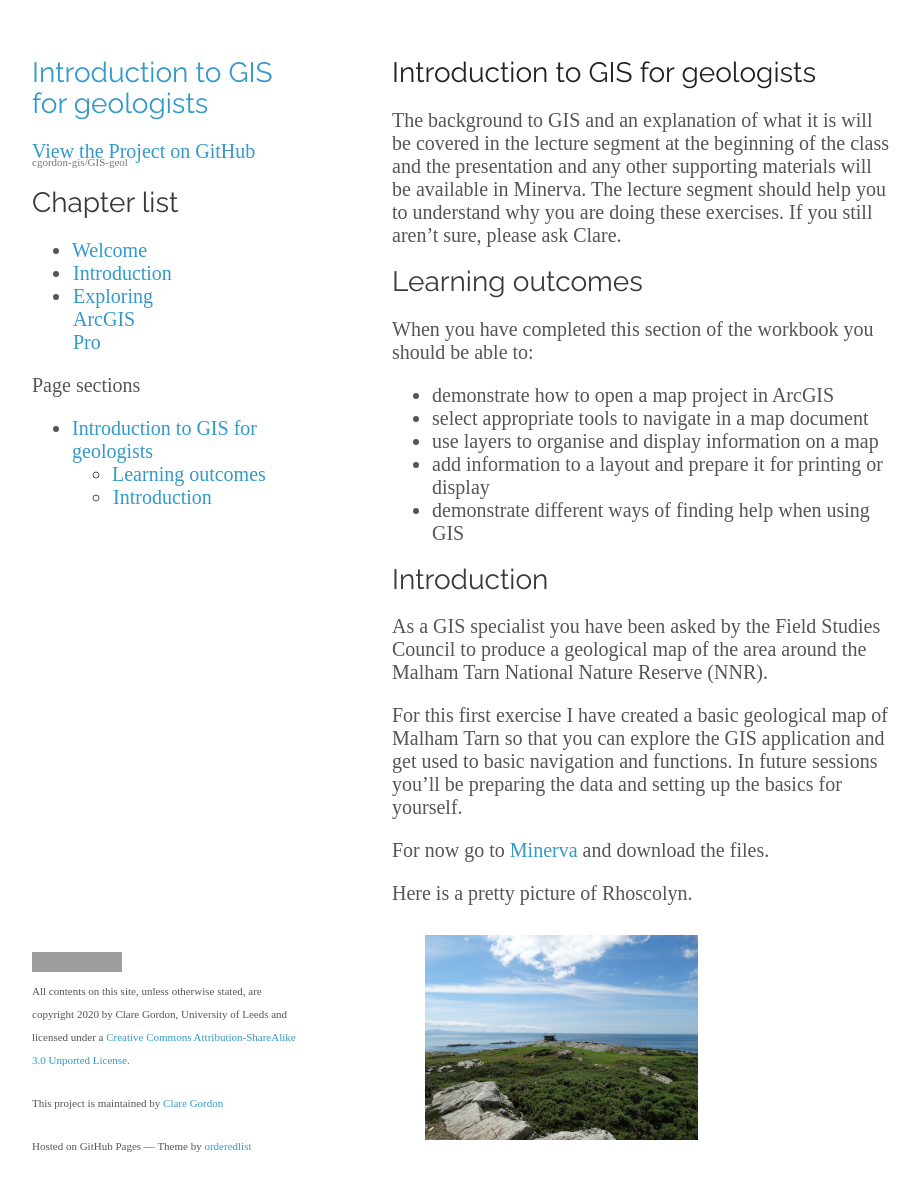
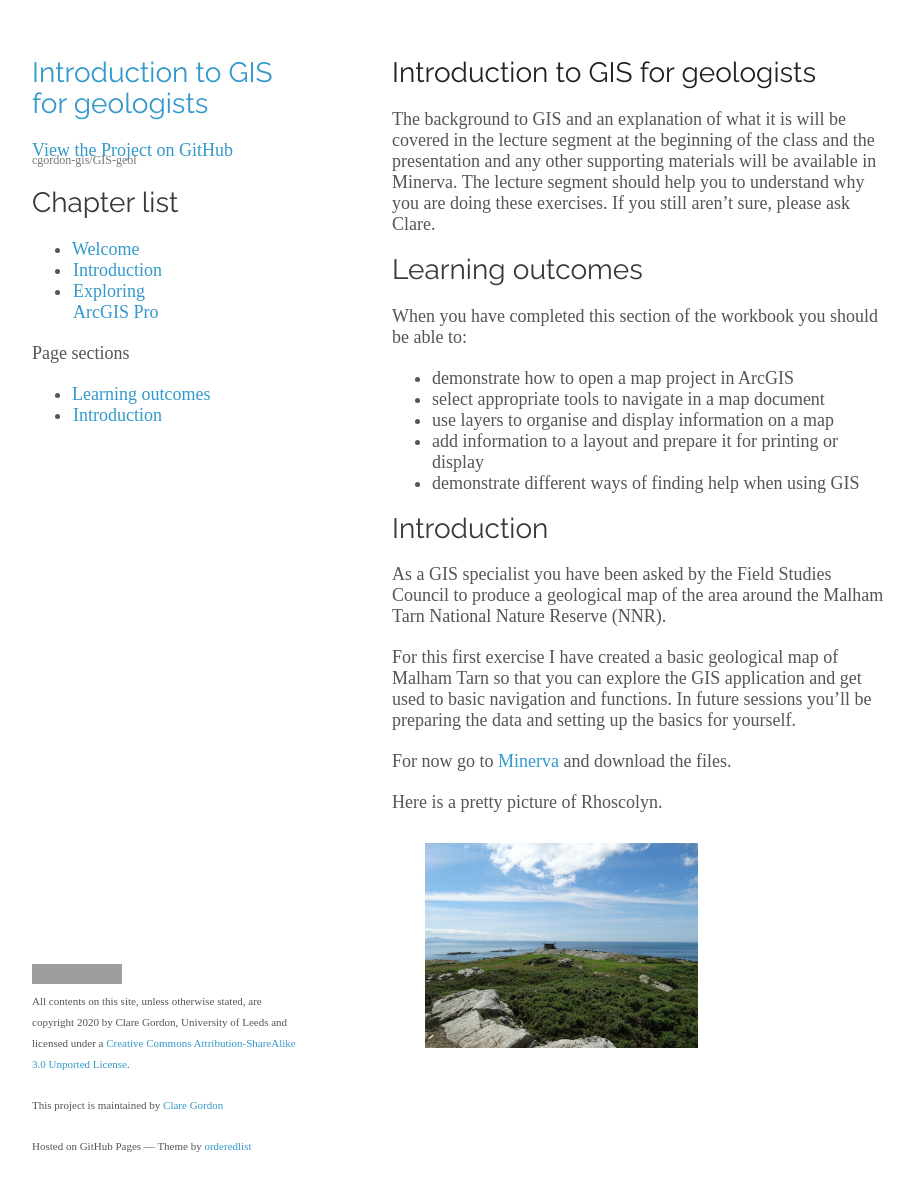
Before and after one commit to cgordon-gis/GIS-geol, a Jekyll site: the page built from index.md, in a window 1280 px wide and 1225 px high. Shown: the top 1191 px of the window, without its empty margins (178-1098 px from the left). Built offline with Jekyll 4.4.1, drawn with Linux system fonts in a browser that asks for light colours; grey boxes are pictures that could not be loaded.

Commit message:
Style changes for side bar

```diff
--- a/_layouts/default.html
+++ b/_layouts/default.html
@@ -32,7 +32,7 @@
 	    <!-- Include automatic table of contents -->
 	    <!-- Code from https://github.com/allejo/jekyll-toc -->
 	    <p>Page sections</p>
-	    {% include toc.html html=content %}
+	    {% include toc.html html=content h_min=2 %}
 
 	 </header>
 
--- a/css/styles.css
+++ b/css/styles.css
@@ -9,8 +9,8 @@ h1 {   font: 30px 'Raleway', Arial, sans-serif;   outline: none;}
 h2 {   font: 28px 'Raleway', Arial, sans-serif;   outline: none;}
 h3 {   font: 24px 'Raleway', Arial, sans-serif;   outline: none;}
 h4 {   font: 19px 'Raleway', Arial, sans-serif;   outline: none;}
-p {   font: 20px 'LinuxLibertineORegular', Times New Roman, serif;   /* font: 18px 'Raleway', Times New Roman, serif; */   outline: none;}
-li {   font: 20px 'LinuxLibertineORegular', Times New Roman, serif;   /* font: 18px 'Raleway', Times New Roman, serif; */   outline: none;}
+p {   font: 18px 'LinuxLibertineORegular', Times New Roman, serif;   /* font: 18px 'Raleway', Times New Roman, serif; */   outline: none;}
+li {   font: 18px 'LinuxLibertineORegular', Times New Roman, serif;   /* font: 18px 'Raleway', Times New Roman, serif; */   outline: none;}
 
 
 h1, h2, h3, h4, h5, h6 {
@@ -45,7 +45,7 @@ a {
 }
 
 a small {
-   font-size:11px;
+   font-size:12px;
    color:#777;
    margin-top:-0.6em;
    display:block;
```
Also changed, not shown: 2 other files.
